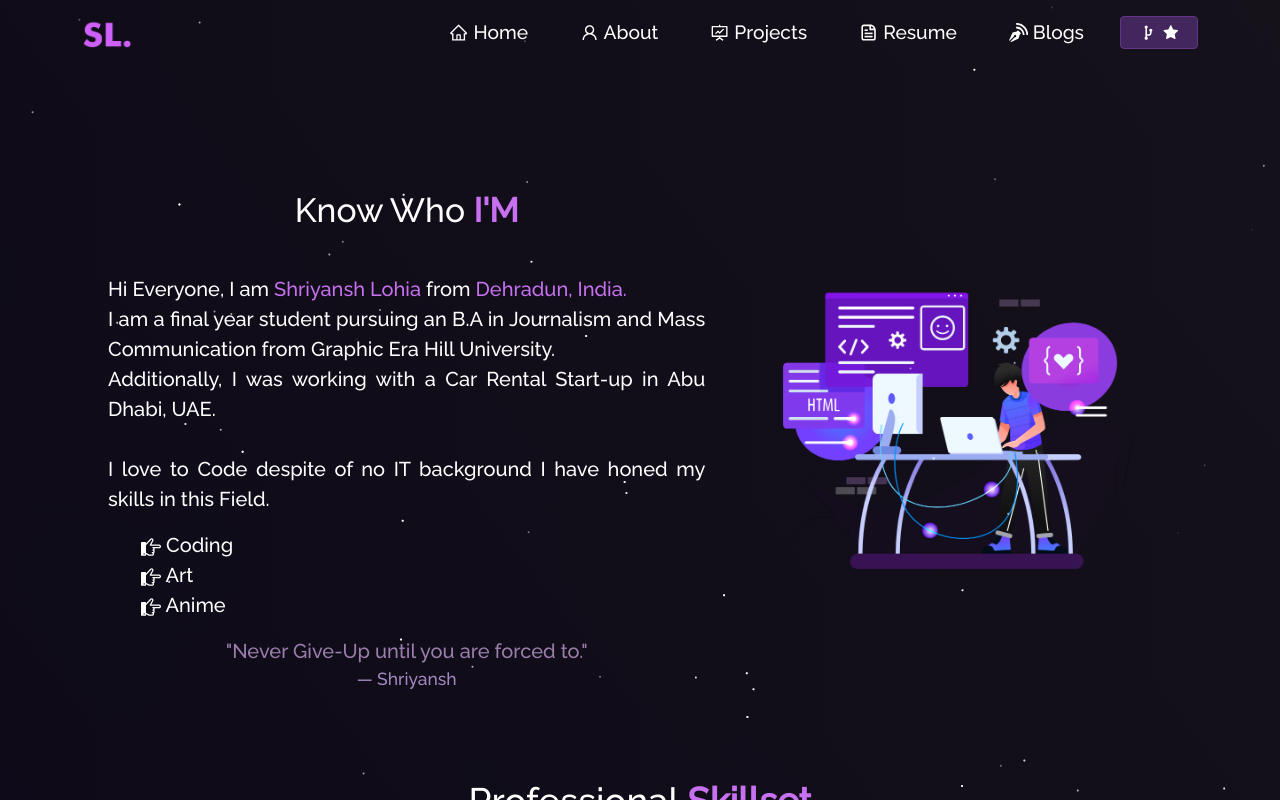
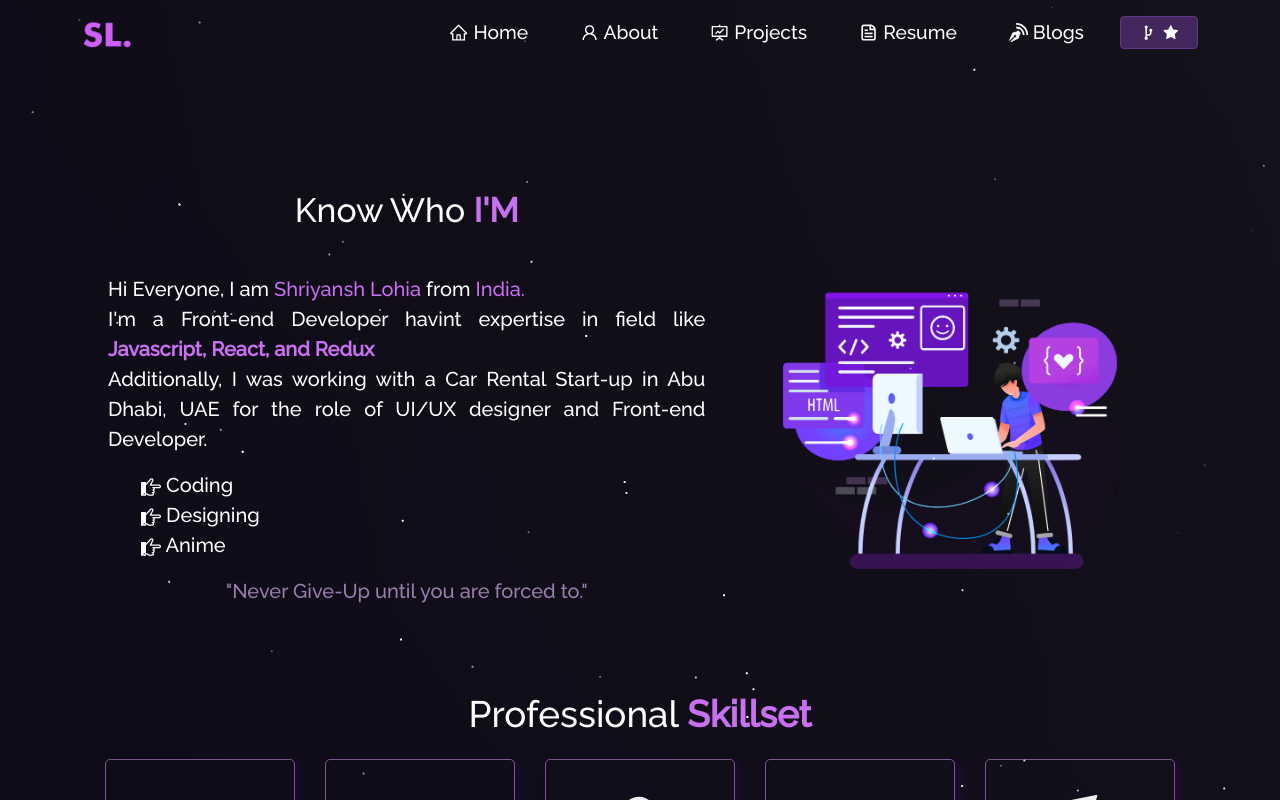
Before and after one commit to whoshriyansh/My-Portfolio, a React (Create React App) app: page /about in a window 1280 px wide. Shown: the top 800 px of the page. Built offline with nearby package versions, Linux system fonts and the light colour scheme.

Commit message:
Updating Resume and Tech and tools

```diff
--- a/src/components/About/AboutCard.js
+++ b/src/components/About/AboutCard.js
@@ -9,22 +9,20 @@ function AboutCard() {
         <blockquote className="blockquote mb-0">
           <p style={{ textAlign: "justify" }}>
             Hi Everyone, I am <span className="purple">Shriyansh Lohia </span>
-            from <span className="purple"> Dehradun, India.</span>
-            <br /> I am a final year student pursuing an B.A in Journalism and
-            Mass Communication from Graphic Era Hill University.
+            from <span className="purple"> India.</span>
+            <br /> I'm a Front-end Developer havint expertise in field like
+            <b className="purple"> Javascript, React, and Redux </b>
             <br />
             Additionally, I was working with a Car Rental Start-up in Abu Dhabi,
-            UAE.
+            UAE for the role of UI/UX designer and Front-end Developer.
             <br />
-            <br />I love to Code despite of no IT background I have honed my
-            skills in this Field.
           </p>
           <ul>
             <li className="about-activity">
               <ImPointRight /> Coding
             </li>
             <li className="about-activity">
-              <ImPointRight /> Art
+              <ImPointRight /> Designing
             </li>
             <li className="about-activity">
               <ImPointRight /> Anime
@@ -34,7 +32,7 @@ function AboutCard() {
           <p style={{ color: "rgb(155 126 172)" }}>
             "Never Give-Up until you are forced to."{" "}
           </p>
-          <footer className="blockquote-footer">Shriyansh</footer>
+          {/* <footer className="blockquote-footer"></footer> */}
         </blockquote>
       </Card.Body>
     </Card>
--- a/src/components/About/Techstack.js
+++ b/src/components/About/Techstack.js
@@ -14,6 +14,8 @@ import {
   SiVite,
   SiHtml5,
   SiCss3,
+  SiJquery,
+  SiRedux,
 } from "react-icons/si";
 
 function Techstack() {
@@ -25,6 +27,10 @@ function Techstack() {
       <Col xs={4} md={2} className="tech-icons">
         <DiReact />
       </Col>
+      <Col xs={4} md={2} className="tech-icons">
+        <SiRedux />
+      </Col>
+
       <Col xs={4} md={2} className="tech-icons">
         <DiGit />
       </Col>
@@ -44,6 +50,9 @@ function Techstack() {
         <SiCss3 />
       </Col>
       <Col xs={4} md={2} className="tech-icons">
+        <SiJquery />
+      </Col>
+      <Col xs={4} md={2} className="tech-icons">
         <DiNodejs />
       </Col>
 
--- a/src/components/About/Toolstack.js
+++ b/src/components/About/Toolstack.js
@@ -7,6 +7,8 @@ import {
   SiFigma,
   SiAdobephotoshop,
   SiAdobeillustrator,
+  SiCanva,
+  SiGithub,
 } from "react-icons/si";
 
 function Toolstack() {
@@ -17,6 +19,9 @@ function Toolstack() {
       </Col>
       <Col xs={4} md={2} className="tech-icons">
         <SiVisualstudiocode />
+      </Col>
+      <Col xs={4} md={2} className="tech-icons">
+        <SiGithub />
       </Col>
       <Col xs={4} md={2} className="tech-icons">
         <SiFigma />
@@ -30,6 +35,9 @@ function Toolstack() {
       <Col xs={4} md={2} className="tech-icons">
         <SiAdobeillustrator />
       </Col>
+      <Col xs={4} md={2} className="tech-icons">
+        <SiCanva />
+      </Col>
     </Row>
   );
 }
--- a/src/components/Home/Type.js
+++ b/src/components/Home/Type.js
@@ -5,12 +5,7 @@ function Type() {
   return (
     <Typewriter
       options={{
-        strings: [
-          "Frontend Developer",
-          "Graphic Designer",
-          "UI/UX Designer",
-          "Anime Fan",
-        ],
+        strings: ["Frontend Developer", "Graphic Designer", "UI/UX Designer"],
         autoStart: true,
         loop: true,
         deleteSpeed: 50,
```
Also changed, not shown: 1 other file (tests, documents, lock files or other folders).
